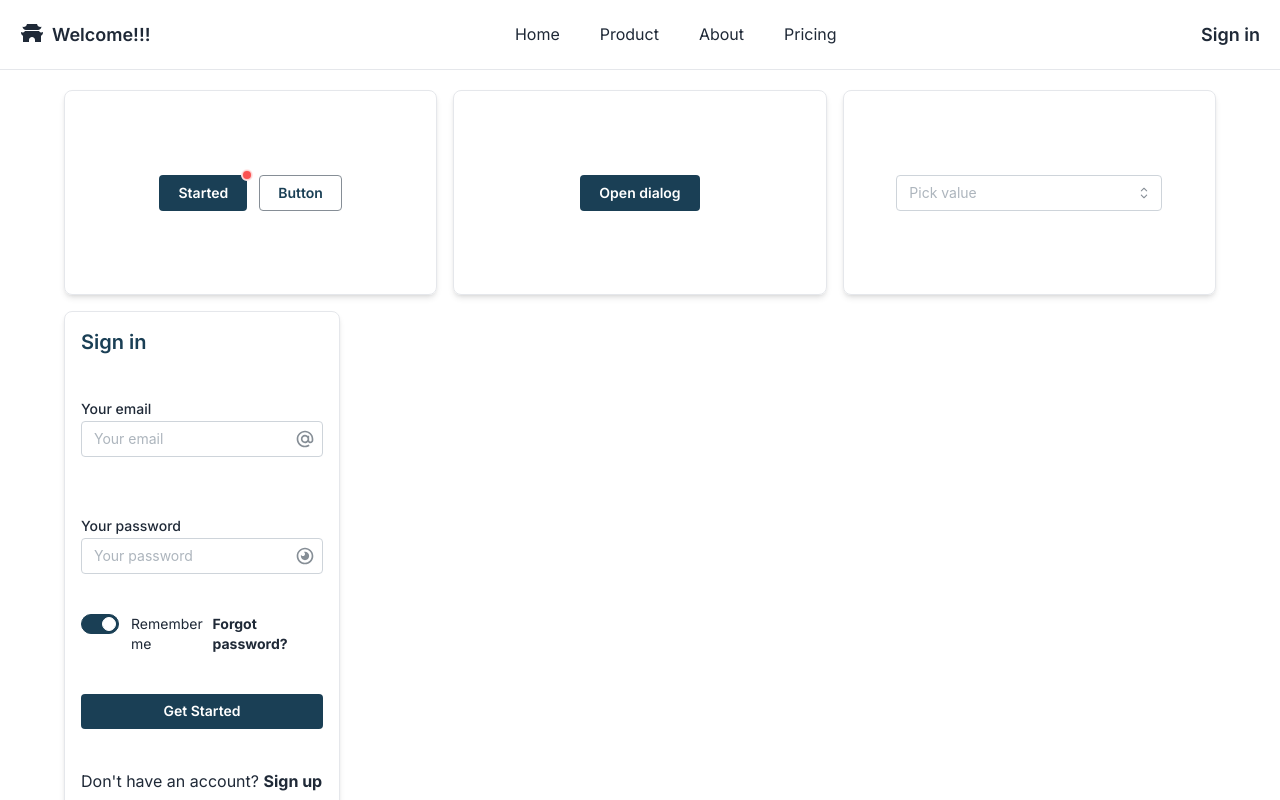
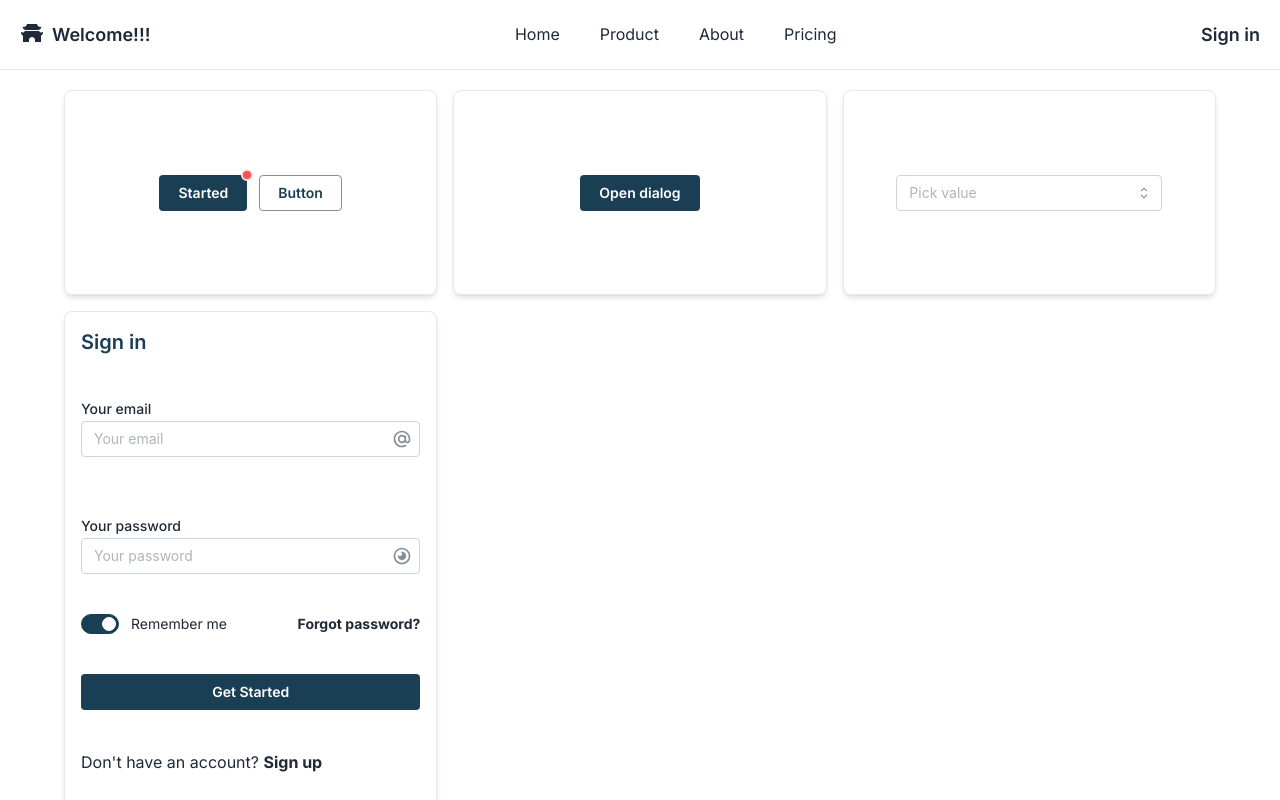
Before and after one commit to Cowabunga888/Next-js-match-game, a Next.js app: page / in a window 1280 px wide. Built offline with nearby package versions, Linux system fonts and the light colour scheme.

Commit message:
change img

```diff
--- a/views/landing-page/index.tsx
+++ b/views/landing-page/index.tsx
@@ -39,7 +39,7 @@ function LandingPage() {
 					<Select placeholder="Pick value" data={['React', 'Angular', 'Vue', 'Svelte']} />
 				</div>
 
-				<div className="landing-content__block !h-[500px] flex flex-col gap-10 !items-start !justify-start !col-span-3">
+				<div className="landing-content__block !h-[500px] flex flex-col gap-10 !items-start !justify-start !col-span-4">
 					<span className="font-semibold text-xl text-[#1A3F55]">Sign in</span>
 					<TextInput
 						className="w-full"
```
